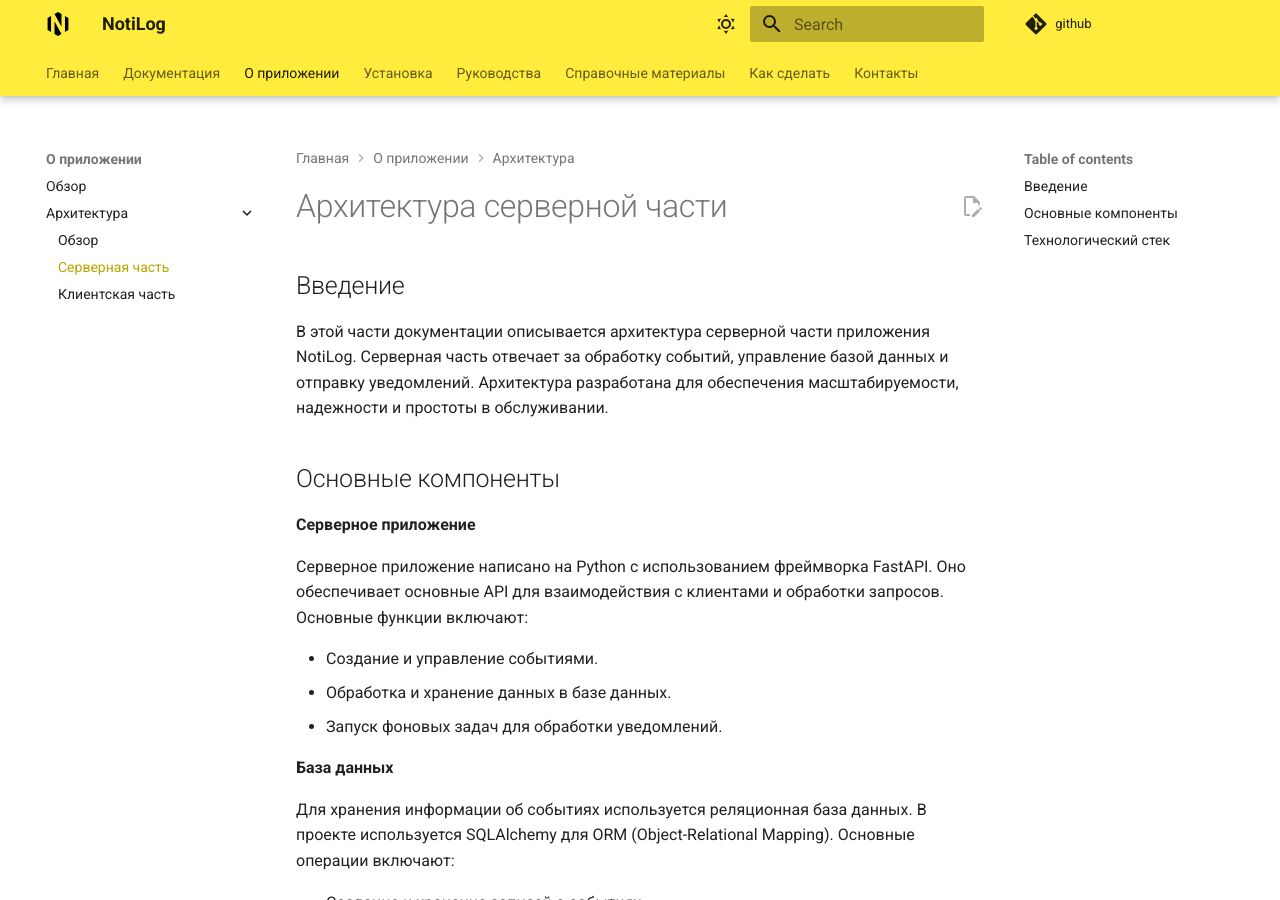
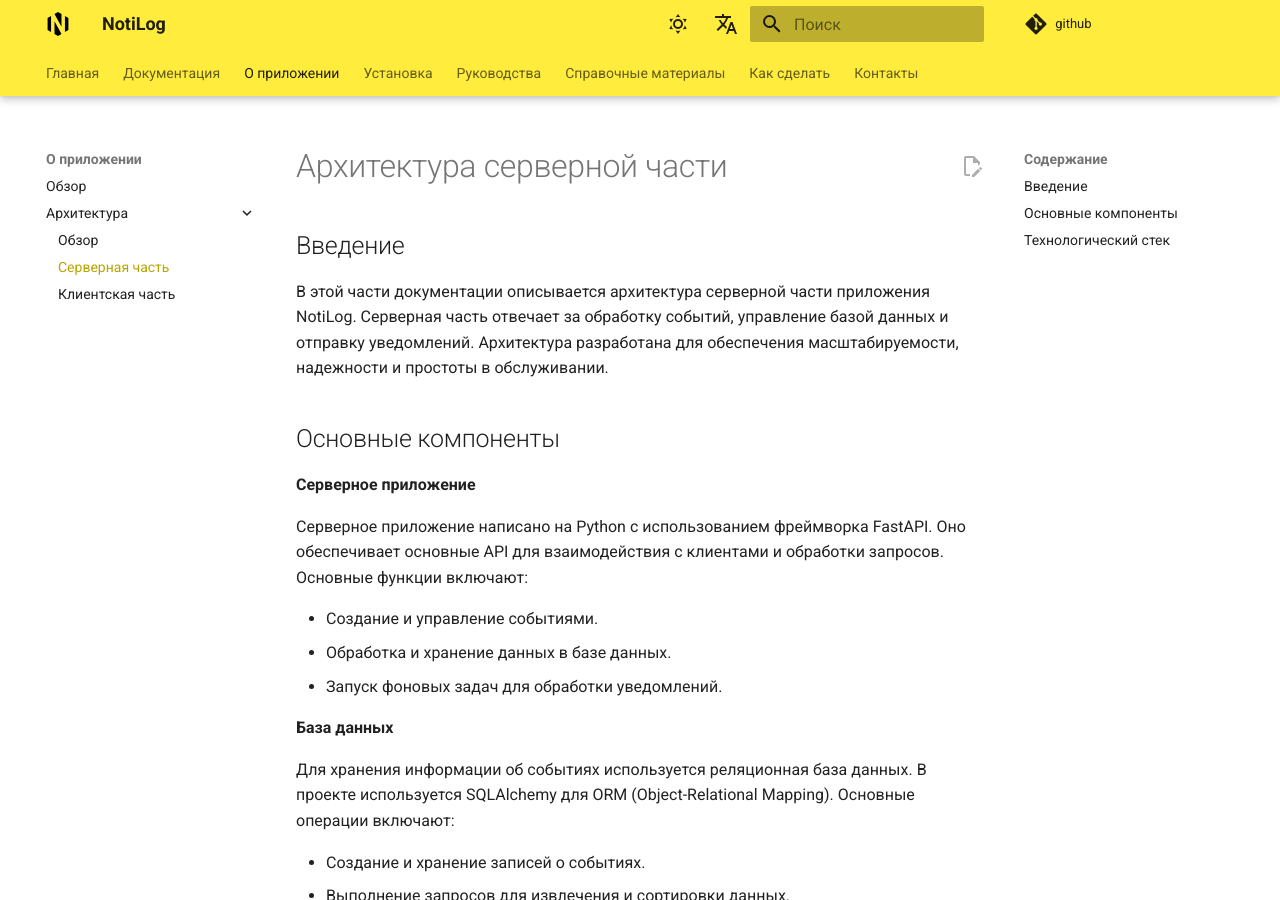
Before and after one commit to ForceFledgling/Notilog, an MkDocs documentation site: the page built from docs/docs/architecture/server.md, in a window 1280 px wide and 900 px high. Built offline with MkDocs 1.6.1 and Material for MkDocs 9.7.7, drawn with Linux system fonts in a browser that asks for light colours; comment, search, counter and statistics services are not loaded; some of the changed text lies outside the part shown.

Commit message:
Обновил mkdocs - добавил фичи

```diff
--- a/docs/overrides/main.html
+++ b/docs/overrides/main.html
@@ -48,6 +48,6 @@
     <meta property="og:description" content="{{ config.site_description }}">
     {% endif %}
 
-    <meta property="og:image" content="{{ page.canonical_url }}assets/images/preview.jpg">
+    <!-- <meta property="og:image" content="{{ page.canonical_url }}assets/images/preview.jpg"> -->
     <meta property="og:url" content="{{ page.canonical_url }}">
 {% endblock %}
--- a/mkdocs.yml
+++ b/mkdocs.yml
@@ -9,24 +9,33 @@
 
 extra:
   version: "0.1"
+  alternate:
+    - name: Русский
+      link: /
+      lang: ru
+    - name: English
+      link: /en/
+      lang: en
 
 extra_css:
   - assets/styles/extra.css
 
 theme:
   name: material
-  favicon: assets/images/favicon.ico
+  favicon: assets/images/logo.svg
   logo: assets/images/logo.svg
   custom_dir: docs/overrides
+  language: ru
   features:
     - content.action.edit  # кнопка редактирования
     - navigation.tabs  # меню
     - navigation.tabs.sticky  # меню - прибиваем к верху
-    - navigation.path  # отображение якорей для мобильных устройств
-    - navigation.prune  # обрезка навигационных элементов
+    # - navigation.sections  # отображение всех страницы по разделам
     - navigation.footer  # навигация в футере
-    - navigation.instant  # переходы по внутр. ссылкам без полной перезагрузки страницы
-    - navigation.instant.prefetch  # эксп. функция для предзагрузки страниц
+    - navigation.instant.progress  # отображает вверху прогресс загрузки страницы (для медленных соединений)
+    - navigation.top  # добавляет кнопку прокрутки вверх
+    - search.highlight  # выделяет вхождения поиска после перехода
+    - search.share  # позволяет скопировать в буфер поисковый URL
   palette:
     # Light mode
     - media: "(prefers-color-scheme: light)"
@@ -44,12 +53,13 @@
       toggle:
         icon: material/weather-night
         name: Switch to light mode
-  # icon:  # Иконки следующей и предыдущей страниц
-  #   previous: fontawesome/solid/angle-left
-  #   next: fontawesome/solid/angle-right
+  icon:  # Иконки следующей и предыдущей страниц
+    previous: fontawesome/solid/angle-left
+    next: fontawesome/solid/angle-right
 
 plugins:
   - search
+  # - social
   - macros:
       module_name: macros
       on_error_fail: true
```
Also changed, not shown: docs/assets/images/favicon.ico (deleted), docs/assets/images/preview.jpg (deleted).
